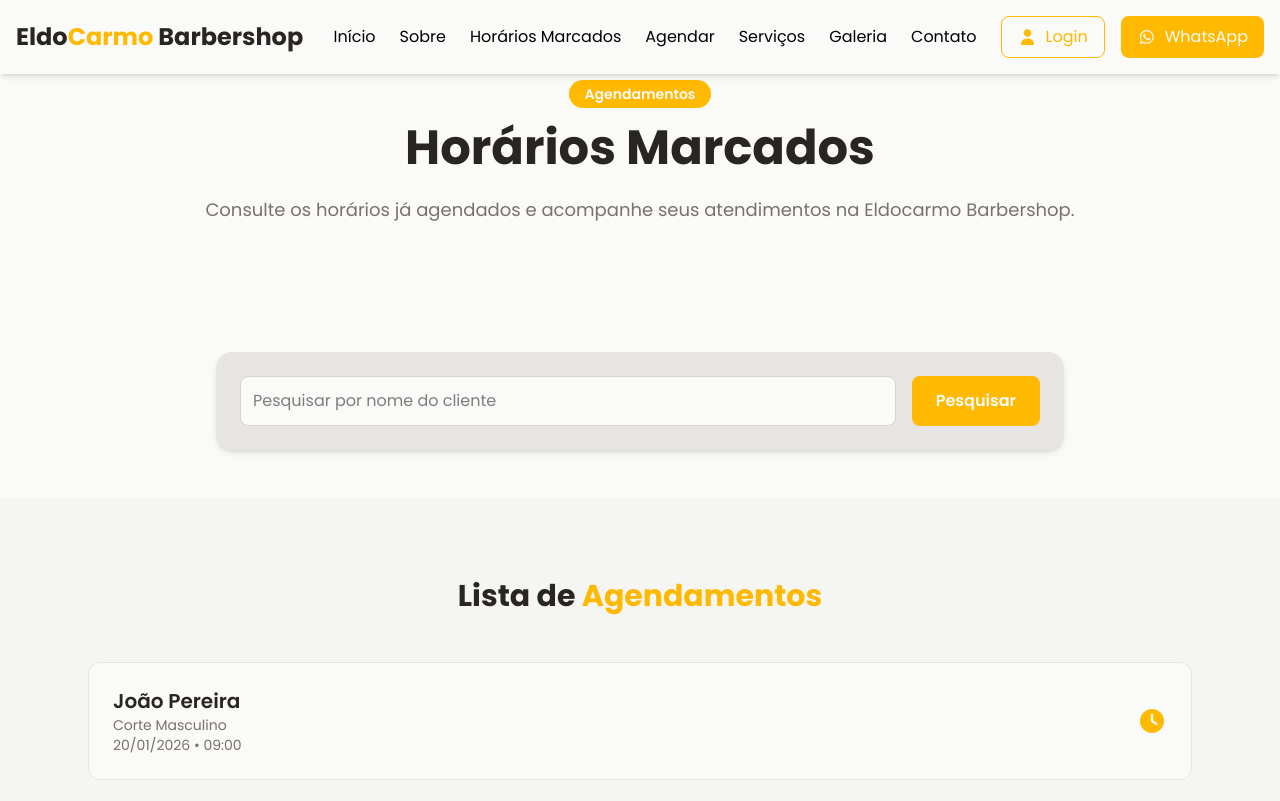
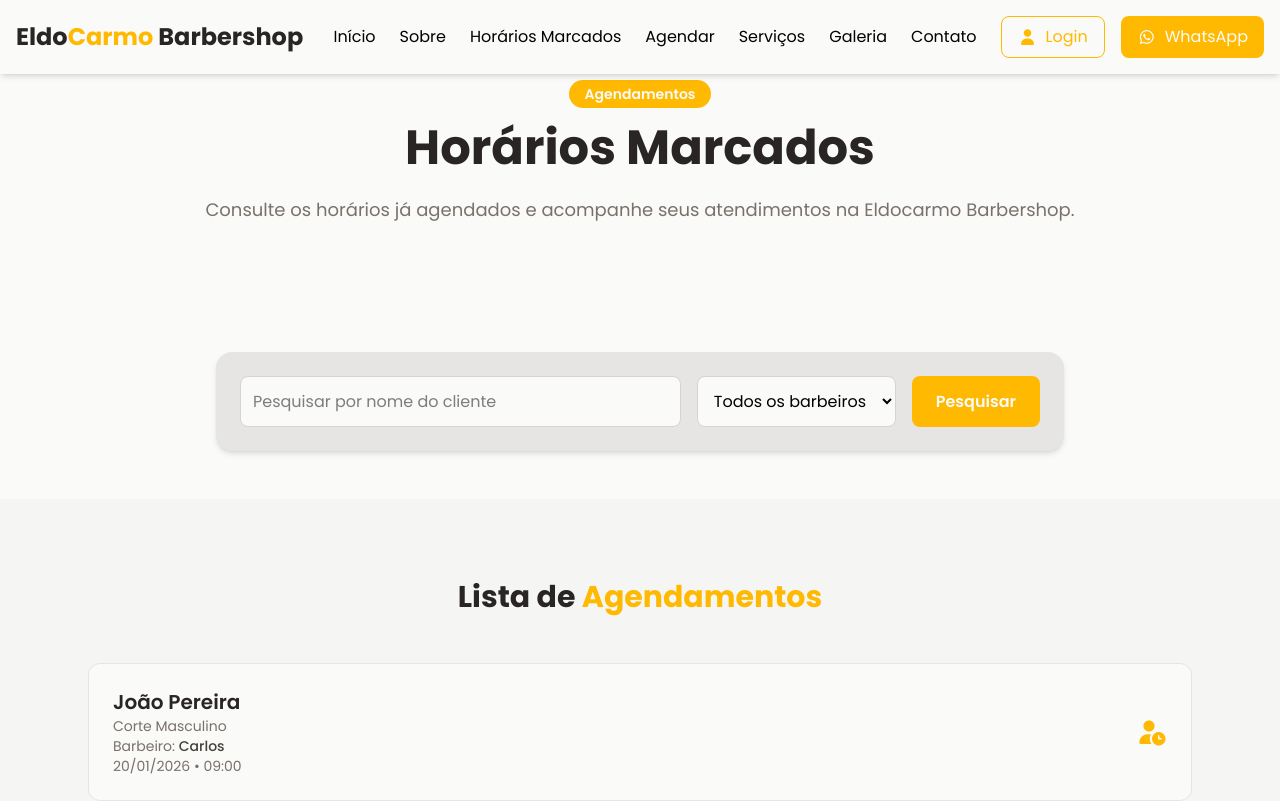
Before and after one commit to nsimba-afonso-nwayami/eldocarmo-barbershop, a React (Vite) app: page /horarios-marcados in a window 1280 px wide. Shown: the top 801 px of the page. Built offline with nearby package versions, Linux system fonts and the light colour scheme.

Commit message:
Nome do barbeiro adicionado nos horários

```diff
--- a/src/pages/site/HorariosMarcados.jsx
+++ b/src/pages/site/HorariosMarcados.jsx
@@ -9,6 +9,7 @@ export default function HorariosMarcados() {
       id: 1,
       nome: "João Pereira",
       servico: "Corte Masculino",
+      barbeiro: "Carlos",
       data: "20/01/2026",
       hora: "09:00",
     },
@@ -16,6 +17,7 @@ export default function HorariosMarcados() {
       id: 2,
       nome: "Carlos Mendes",
       servico: "Barba",
+      barbeiro: "André",
       data: "20/01/2026",
       hora: "10:30",
     },
@@ -23,6 +25,7 @@ export default function HorariosMarcados() {
       id: 3,
       nome: "André Silva",
       servico: "Corte + Barba",
+      barbeiro: "Miguel",
       data: "21/01/2026",
       hora: "14:00",
     },
@@ -63,6 +66,14 @@ export default function HorariosMarcados() {
               className="flex-1 p-3 rounded-lg bg-stone-50 border border-stone-300 focus:outline-none focus:border-amber-400"
             />
 
+            {/* FILTRO DE BARBEIROS */}
+            <select className="p-3 rounded-lg bg-stone-50 border border-stone-300 focus:outline-none focus:border-amber-400">
+              <option value="">Todos os barbeiros</option>
+              <option value="Carlos">Carlos</option>
+              <option value="André">André</option>
+              <option value="Miguel">Miguel</option>
+            </select>
+
             <button
               type="submit"
               className="px-6 py-3 rounded-lg bg-amber-400 hover:bg-amber-500 font-semibold text-stone-50 transition"
@@ -90,13 +101,22 @@ export default function HorariosMarcados() {
                   <h3 className="text-xl font-semibold text-stone-800">
                     {item.nome}
                   </h3>
+
                   <p className="text-stone-500 text-sm">{item.servico}</p>
+
+                  <p className="text-stone-500 text-sm">
+                    Barbeiro:{" "}
+                    <span className="font-medium text-stone-700">
+                      {item.barbeiro}
+                    </span>
+                  </p>
+
                   <p className="text-stone-500 text-sm">
                     {item.data} • {item.hora}
                   </p>
                 </div>
 
-                <i className="fas fa-clock text-amber-400 text-2xl"></i>
+                <i className="fas fa-user-clock text-amber-400 text-2xl"></i>
               </div>
             ))}
           </div>
```
